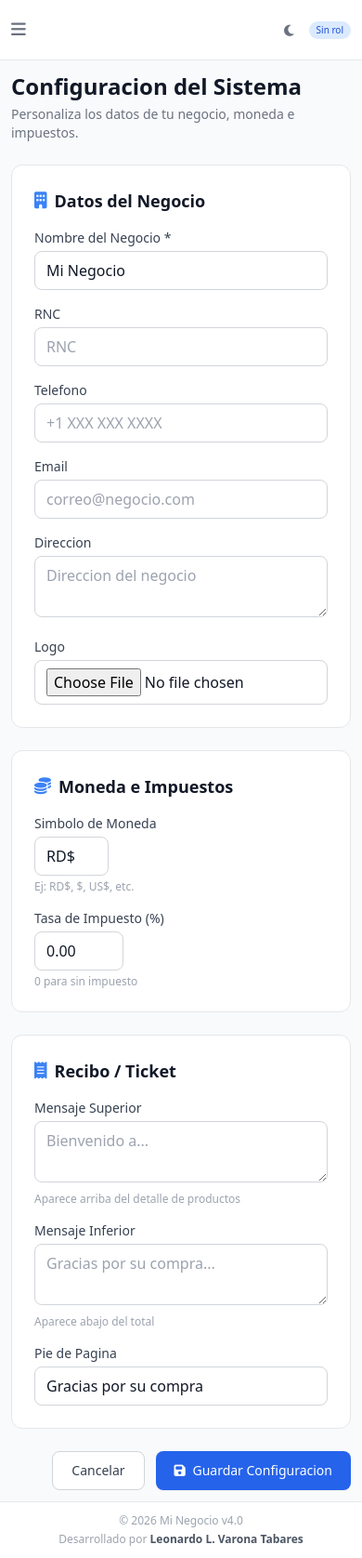
After one commit to leonardovarona42/Inventory_Sales, a Django app: page /sales/configuracion/ in a window 390 px wide. The commit adds this page. Shown: the whole page at 93% size. Run offline with Django 5.2, Linux system fonts and the light colour scheme; the visitor is signed in with stand-in values (Sample User, id 1); data comes from the database, SQL or seed files in the repository.

Commit message:
feat: add system configuration with dynamic business settings and currency
- Add ConfiguracionSistema singleton model (name, RNC, address, phone, email, currency symbol, tax rate, receipt messages, logo)
- Add settings management page with form UI
- Context processor makes config available in all templates
- Replace hardcoded $ with dynamic config.simbolo_moneda across all templates
- Dynamic business name in sidebar header and footer
- Cached config with get_or_create for performance

```diff
--- a/Inventory_Sales/settings.py
+++ b/Inventory_Sales/settings.py
@@ -125,6 +125,7 @@ TEMPLATES = [
                 'django.template.context_processors.request',
                 'django.contrib.auth.context_processors.auth',
                 'django.contrib.messages.context_processors.messages',
+                'ventas.context_processors.configuracion_sistema',
             ],
         },
     },
--- a/templates/base.html
+++ b/templates/base.html
@@ -61,7 +61,7 @@
                     <i class="fas fa-store text-white text-sm"></i>
                 </div>
                 <div>
-                    <h1 class="text-gray-900 dark:text-white font-bold text-sm">Mi Negocio</h1>
+                    <h1 class="text-gray-900 dark:text-white font-bold text-sm truncate">{{ config.nombre_negocio|default:"Mi Negocio" }}</h1>
                     <p class="text-gray-500 dark:text-gray-400 text-xs">Sistema de Gestion</p>
                 </div>
             </div>
@@ -124,6 +124,9 @@
                 <a href="{% url 'acerca_de' %}" class="sidebar-link {% if 'acerca' in request.resolver_match.url_name %}active{% endif %}">
                     <i class="fas fa-circle-info w-5 text-center"></i><span>Acerca de</span>
                 </a>
+                <a href="{% url 'configuracion_update' %}" class="sidebar-link {% if 'configuracion' in request.resolver_match.url_name %}active{% endif %}">
+                    <i class="fas fa-cog w-5 text-center"></i><span>Configuracion</span>
+                </a>
                 {% endif %}
             </nav>
 
@@ -179,12 +182,18 @@
 
             <footer class="px-3 sm:px-6 py-3 border-t border-gray-200 dark:border-gray-700 bg-white dark:bg-gray-800">
                 <div class="flex flex-col sm:flex-row items-center justify-between gap-1 text-xs text-gray-400 dark:text-gray-500">
-                    <span>&copy; 2026 Inventory Sales v4.0</span>
+                    <span>&copy; 2026 {{ config.nombre_negocio|default:"Inventory Sales" }} v4.0</span>
                     <span>Desarrollado por <strong class="text-gray-600 dark:text-gray-300">Leonardo L. Varona Tabares</strong></span>
+                    {% if config.telefono or config.email %}
                     <div class="flex items-center gap-3">
-                        <a href="mailto:leonardovarona42@gmail.com" class="hover:text-primary-500 dark:hover:text-primary-400 transition-colors"><i class="fas fa-envelope mr-1"></i>leonardovarona42@gmail.com</a>
-                        <a href="tel:+5358003511" class="hover:text-primary-500 dark:hover:text-primary-400 transition-colors"><i class="fas fa-phone mr-1"></i>+53 5800 3511</a>
+                        {% if config.email %}
+                        <a href="mailto:{{ config.email }}" class="hover:text-primary-500 dark:hover:text-primary-400 transition-colors"><i class="fas fa-envelope mr-1"></i>{{ config.email }}</a>
+                        {% endif %}
+                        {% if config.telefono %}
+                        <a href="tel:{{ config.telefono }}" class="hover:text-primary-500 dark:hover:text-primary-400 transition-colors"><i class="fas fa-phone mr-1"></i>{{ config.telefono }}</a>
+                        {% endif %}
                     </div>
+                    {% endif %}
                 </div>
             </footer>
         </div>
--- a/templates/home.html
+++ b/templates/home.html
@@ -106,7 +106,7 @@
                 <p class="text-sm text-green-700 dark:text-green-400">Ventas</p>
             </div>
             <div class="text-center p-4 bg-blue-50 dark:bg-blue-900/20 rounded-lg">
-                <p class="text-2xl font-bold text-blue-600 dark:text-blue-400">${{ total_hoy|floatformat:2 }}</p>
+                <p class="text-2xl font-bold text-blue-600 dark:text-blue-400">{{ config.simbolo_moneda }}{{ total_hoy|floatformat:2 }}</p>
                 <p class="text-sm text-blue-700 dark:text-blue-400">Ingresos</p>
             </div>
             <div class="text-center p-4 bg-purple-50 dark:bg-purple-900/20 rounded-lg">
--- a/templates/productos/producto_detail.html
+++ b/templates/productos/producto_detail.html
@@ -40,11 +40,11 @@
             </div>
             <div class="p-4 bg-gray-50 dark:bg-gray-700/50 rounded-lg">
                 <p class="text-xs text-gray-500 dark:text-gray-400 uppercase">Precio Venta</p>
-                <p class="text-2xl font-bold text-green-600 dark:text-green-400">${{ producto.precio_venta|floatformat:2 }}</p>
+                <p class="text-2xl font-bold text-green-600 dark:text-green-400">{{ config.simbolo_moneda }}{{ producto.precio_venta|floatformat:2 }}</p>
             </div>
             <div class="p-4 bg-gray-50 dark:bg-gray-700/50 rounded-lg">
                 <p class="text-xs text-gray-500 dark:text-gray-400 uppercase">Valor Total</p>
-                <p class="text-2xl font-bold text-primary-600 dark:text-primary-400">${{ valor_total|floatformat:2 }}</p>
+                <p class="text-2xl font-bold text-primary-600 dark:text-primary-400">{{ config.simbolo_moneda }}{{ valor_total|floatformat:2 }}</p>
             </div>
         </div>
 
@@ -87,7 +87,7 @@
 
         <!-- Price Cost -->
         <div class="px-6 py-3 border-t border-gray-100 dark:border-gray-700">
-            <p class="text-sm text-gray-500 dark:text-gray-400">Precio Costo: <span class="font-medium text-gray-900 dark:text-white">${{ producto.precio_costo|floatformat:2 }}</span></p>
+            <p class="text-sm text-gray-500 dark:text-gray-400">Precio Costo: <span class="font-medium text-gray-900 dark:text-white">{{ config.simbolo_moneda }}{{ producto.precio_costo|floatformat:2 }}</span></p>
         </div>
 
         <!-- Movements -->
--- a/templates/productos/producto_list.html
+++ b/templates/productos/producto_list.html
@@ -109,8 +109,8 @@
                             {{ producto.stock_actual }}
                         </span>
                     </td>
-                    <td class="px-6 py-4 text-right text-sm text-gray-700 dark:text-gray-300 cost-value">${{ producto.precio_costo|floatformat:2 }}</td>
-                    <td class="px-6 py-4 text-right text-sm font-semibold text-green-600 dark:text-green-400 sale-value">${{ producto.precio_venta|floatformat:2 }}</td>
+                    <td class="px-6 py-4 text-right text-sm text-gray-700 dark:text-gray-300 cost-value">{{ config.simbolo_moneda }}{{ producto.precio_costo|floatformat:2 }}</td>
+                    <td class="px-6 py-4 text-right text-sm font-semibold text-green-600 dark:text-green-400 sale-value">{{ config.simbolo_moneda }}{{ producto.precio_venta|floatformat:2 }}</td>
                     <td class="px-6 py-4 text-center">
                         {% if producto.stock_actual < producto.stock_minimo %}
                             <span class="px-2 py-0.5 bg-red-100 text-red-800 rounded-full text-xs font-medium dark:bg-red-900/30 dark:text-red-400">Bajo</span>
--- a/templates/reportes/dashboard.html
+++ b/templates/reportes/dashboard.html
@@ -14,7 +14,7 @@
         </div>
         <div class="bg-white dark:bg-gray-800 rounded-xl border border-gray-200 dark:border-gray-700 p-6">
             <div class="flex items-center justify-between">
-                <div><p class="text-sm text-gray-500 dark:text-gray-400">Ingresos Totales</p><p class="text-3xl font-bold text-green-600 dark:text-green-400 mt-1">${{ ingresos_totales|floatformat:2 }}</p></div>
+                <div><p class="text-sm text-gray-500 dark:text-gray-400">Ingresos Totales</p><p class="text-3xl font-bold text-green-600 dark:text-green-400 mt-1">{{ config.simbolo_moneda }}{{ ingresos_totales|floatformat:2 }}</p></div>
                 <div class="w-12 h-12 bg-green-100 dark:bg-green-900/30 rounded-lg flex items-center justify-center"><i class="fas fa-dollar-sign text-green-600 dark:text-green-400 text-xl"></i></div>
             </div>
         </div>
@@ -69,7 +69,7 @@
             </thead>
             <tbody class="divide-y divide-gray-50 dark:divide-gray-700">
                 {% for v in ventas_por_cajero %}
-                <tr class="text-gray-900 dark:text-white"><td class="py-3 font-medium">{{ v.cajero|default:"N/A" }}</td><td class="py-3 text-center">{{ v.total }}</td><td class="py-3 text-right font-semibold">${{ v.ingresos|floatformat:2 }}</td></tr>
+                <tr class="text-gray-900 dark:text-white"><td class="py-3 font-medium">{{ v.cajero|default:"N/A" }}</td><td class="py-3 text-center">{{ v.total }}</td><td class="py-3 text-right font-semibold">{{ config.simbolo_moneda }}{{ v.ingresos|floatformat:2 }}</td></tr>
                 {% endfor %}
             </tbody>
         </table>
--- /dev/null
+++ b/templates/ventas/configuracion_form.html
@@ -0,0 +1,105 @@
+{% extends "base.html" %}
+{% block content %}
+<div class="max-w-4xl mx-auto">
+    <div class="mb-6">
+        <h1 class="text-2xl font-bold text-gray-900 dark:text-white">Configuracion del Sistema</h1>
+        <p class="text-sm text-gray-500 dark:text-gray-400 mt-1">Personaliza los datos de tu negocio, moneda e impuestos.</p>
+    </div>
+
+    <form method="post" enctype="multipart/form-data" class="space-y-6">
+        {% csrf_token %}
+
+        <!-- Datos del Negocio -->
+        <div class="bg-white dark:bg-gray-800 rounded-xl border border-gray-200 dark:border-gray-700 p-6">
+            <h2 class="text-lg font-semibold text-gray-900 dark:text-white mb-4 flex items-center gap-2">
+                <i class="fas fa-building text-primary-500"></i> Datos del Negocio
+            </h2>
+            <div class="grid grid-cols-1 md:grid-cols-2 gap-4">
+                <div>
+                    <label class="block text-sm font-medium text-gray-700 dark:text-gray-300 mb-1">Nombre del Negocio *</label>
+                    {{ form.nombre_negocio }}
+                    {% if form.nombre_negocio.errors %}
+                    <p class="text-red-500 text-xs mt-1">{{ form.nombre_negocio.errors.0 }}</p>
+                    {% endif %}
+                </div>
+                <div>
+                    <label class="block text-sm font-medium text-gray-700 dark:text-gray-300 mb-1">RNC</label>
+                    {{ form.rnc_negocio }}
+                </div>
+                <div>
+                    <label class="block text-sm font-medium text-gray-700 dark:text-gray-300 mb-1">Telefono</label>
+                    {{ form.telefono }}
+                </div>
+                <div>
+                    <label class="block text-sm font-medium text-gray-700 dark:text-gray-300 mb-1">Email</label>
+                    {{ form.email }}
+                </div>
+                <div class="md:col-span-2">
+                    <label class="block text-sm font-medium text-gray-700 dark:text-gray-300 mb-1">Direccion</label>
+                    {{ form.direccion }}
+                </div>
+                <div>
+                    <label class="block text-sm font-medium text-gray-700 dark:text-gray-300 mb-1">Logo</label>
+                    {% if form.instance.logo %}
+                    <div class="mb-2">
+                        <img src="{{ form.instance.logo.url }}" alt="Logo actual" class="h-16 w-auto rounded-lg border border-gray-200 dark:border-gray-700">
+                    </div>
+                    {% endif %}
+                    {{ form.logo }}
+                </div>
+            </div>
+        </div>
+
+        <!-- Moneda e Impuestos -->
+        <div class="bg-white dark:bg-gray-800 rounded-xl border border-gray-200 dark:border-gray-700 p-6">
+            <h2 class="text-lg font-semibold text-gray-900 dark:text-white mb-4 flex items-center gap-2">
+                <i class="fas fa-coins text-primary-500"></i> Moneda e Impuestos
+            </h2>
+            <div class="grid grid-cols-1 md:grid-cols-2 gap-4">
+                <div>
+                    <label class="block text-sm font-medium text-gray-700 dark:text-gray-300 mb-1">Simbolo de Moneda</label>
+                    {{ form.simbolo_moneda }}
+                    <p class="text-xs text-gray-400 mt-1">Ej: RD$, $, US$, etc.</p>
+                </div>
+                <div>
+                    <label class="block text-sm font-medium text-gray-700 dark:text-gray-300 mb-1">Tasa de Impuesto (%)</label>
+                    {{ form.tasa_impuesto }}
+                    <p class="text-xs text-gray-400 mt-1">0 para sin impuesto</p>
+                </div>
+            </div>
+        </div>
+
+        <!-- Recibo -->
+        <div class="bg-white dark:bg-gray-800 rounded-xl border border-gray-200 dark:border-gray-700 p-6">
+            <h2 class="text-lg font-semibold text-gray-900 dark:text-white mb-4 flex items-center gap-2">
+                <i class="fas fa-receipt text-primary-500"></i> Recibo / Ticket
+            </h2>
+            <div class="space-y-4">
+                <div>
+                    <label class="block text-sm font-medium text-gray-700 dark:text-gray-300 mb-1">Mensaje Superior</label>
+                    {{ form.mensaje_recibo_superior }}
+                    <p class="text-xs text-gray-400 mt-1">Aparece arriba del detalle de productos</p>
+                </div>
+                <div>
+                    <label class="block text-sm font-medium text-gray-700 dark:text-gray-300 mb-1">Mensaje Inferior</label>
+                    {{ form.mensaje_recibo_inferior }}
+                    <p class="text-xs text-gray-400 mt-1">Aparece abajo del total</p>
+                </div>
+                <div>
+                    <label class="block text-sm font-medium text-gray-700 dark:text-gray-300 mb-1">Pie de Pagina</label>
+                    {{ form.pie_pagina }}
+                </div>
+            </div>
+        </div>
+
+        <div class="flex justify-end gap-3">
+            <a href="{% url 'home' %}" class="px-5 py-2.5 text-sm font-medium text-gray-700 dark:text-gray-300 bg-white dark:bg-gray-800 border border-gray-300 dark:border-gray-600 rounded-lg hover:bg-gray-50 dark:hover:bg-gray-700 transition-colors">
+                Cancelar
+            </a>
+            <button type="submit" class="px-5 py-2.5 text-sm font-medium text-white bg-primary-600 rounded-lg hover:bg-primary-700 transition-colors shadow-sm">
+                <i class="fas fa-save mr-1"></i> Guardar Configuracion
+            </button>
+        </div>
+    </form>
+</div>
+{% endblock %}
--- a/templates/ventas/venta_detail.html
+++ b/templates/ventas/venta_detail.html
@@ -52,15 +52,15 @@
                     <tr>
                         <td class="py-3">{{ detalle.id_producto.nombre }}</td>
                         <td class="py-3 text-center">{{ detalle.cantidad }}</td>
-                        <td class="py-3 text-right">${{ detalle.precio_unitario|floatformat:2 }}</td>
-                        <td class="py-3 text-right font-medium">${{ detalle.cantidad|floatformat:0|add:"0"|mul:detalle.precio_unitario|floatformat:2 }}</td>
+                        <td class="py-3 text-right">{{ config.simbolo_moneda }}{{ detalle.precio_unitario|floatformat:2 }}</td>
+                        <td class="py-3 text-right font-medium">{{ config.simbolo_moneda }}{{ detalle.cantidad|floatformat:0|add:"0"|mul:detalle.precio_unitario|floatformat:2 }}</td>
                     </tr>
                     {% endfor %}
                 </tbody>
                 <tfoot>
                     <tr class="border-t-2 border-gray-200 dark:border-gray-700">
                         <td colspan="3" class="py-4 text-right font-semibold text-lg">Total</td>
-                        <td class="py-4 text-right font-bold text-lg text-green-600 dark:text-green-400">${{ venta.total_pagado|floatformat:2 }}</td>
+                        <td class="py-4 text-right font-bold text-lg text-green-600 dark:text-green-400">{{ config.simbolo_moneda }}{{ venta.total_pagado|floatformat:2 }}</td>
                     </tr>
                 </tfoot>
             </table>
--- a/templates/ventas/venta_list.html
+++ b/templates/ventas/venta_list.html
@@ -32,7 +32,7 @@
                         </span>
                     </td>
                     <td class="px-6 py-4 text-right">
-                        <span class="font-semibold text-gray-900 dark:text-white">${{ venta.total_pagado|floatformat:2 }}</span>
+                        <span class="font-semibold text-gray-900 dark:text-white">{{ config.simbolo_moneda }}{{ venta.total_pagado|floatformat:2 }}</span>
                     </td>
                     <td class="px-6 py-4 text-center">
                         <a href="{% url 'venta_detail' venta.id %}" class="inline-flex items-center px-3 py-1.5 text-sm font-medium text-primary-600 dark:text-primary-400 hover:text-primary-800 dark:hover:text-primary-300 hover:bg-primary-50 rounded-lg transition-colors">
--- /dev/null
+++ b/ventas/context_processors.py
@@ -0,0 +1,21 @@
+from .models import ConfiguracionSistema
+
+
+def configuracion_sistema(request):
+    """Hacer la configuracion del sistema disponible en todos los templates."""
+    config = ConfiguracionSistema.cargar()
+    return {
+        'config': {
+            'nombre_negocio': config.nombre_negocio,
+            'rnc_negocio': config.rnc_negocio,
+            'direccion': config.direccion,
+            'telefono': config.telefono,
+            'email': config.email,
+            'simbolo_moneda': config.simbolo_moneda,
+            'tasa_impuesto': config.tasa_impuesto,
+            'mensaje_recibo_superior': config.mensaje_recibo_superior,
+            'mensaje_recibo_inferior': config.mensaje_recibo_inferior,
+            'pie_pagina': config.pie_pagina,
+            'logo_url': config.logo.url if config.logo else None,
+        },
+    }
--- a/ventas/forms.py
+++ b/ventas/forms.py
@@ -1,6 +1,29 @@
 from django import forms
-from .models import Venta, DetalleVenta, Cliente
+from .models import Venta, DetalleVenta, Cliente, ConfiguracionSistema
 from productos.models import Producto
+
+
+class ConfiguracionForm(forms.ModelForm):
+    class Meta:
+        model = ConfiguracionSistema
+        fields = [
+            'nombre_negocio', 'rnc_negocio', 'direccion', 'telefono', 'email',
+            'simbolo_moneda', 'tasa_impuesto', 'mensaje_recibo_superior',
+            'mensaje_recibo_inferior', 'pie_pagina', 'logo',
+        ]
+        widgets = {
+            'nombre_negocio': forms.TextInput(attrs={'class': 'input-field', 'placeholder': 'Mi Negocio'}),
+            'rnc_negocio': forms.TextInput(attrs={'class': 'input-field', 'placeholder': 'RNC'}),
+            'direccion': forms.Textarea(attrs={'class': 'input-field', 'rows': 2, 'placeholder': 'Direccion del negocio'}),
+            'telefono': forms.TextInput(attrs={'class': 'input-field', 'placeholder': '+1 XXX XXX XXXX'}),
+            'email': forms.EmailInput(attrs={'class': 'input-field', 'placeholder': 'correo@negocio.com'}),
+            'simbolo_moneda': forms.TextInput(attrs={'class': 'input-field w-20', 'placeholder': 'RD$'}),
+            'tasa_impuesto': forms.NumberInput(attrs={'class': 'input-field w-24', 'step': '0.01', 'min': '0', 'max': '100'}),
+            'mensaje_recibo_superior': forms.Textarea(attrs={'class': 'input-field', 'rows': 2, 'placeholder': 'Bienvenido a...'}),
+            'mensaje_recibo_inferior': forms.Textarea(attrs={'class': 'input-field', 'rows': 2, 'placeholder': 'Gracias por su compra...'}),
+            'pie_pagina': forms.TextInput(attrs={'class': 'input-field', 'placeholder': 'Gracias por su compra'}),
+            'logo': forms.ClearableFileInput(attrs={'class': 'input-field'}),
+        }
 
 
 class ClienteForm(forms.ModelForm):
--- a/ventas/urls.py
+++ b/ventas/urls.py
@@ -16,4 +16,5 @@ urlpatterns = [
     path('clientes/nuevo/', views.ClienteCreateView.as_view(), name='cliente_create'),
     path('clientes/<int:pk>/editar/', views.ClienteUpdateView.as_view(), name='cliente_update'),
     path('clientes/<int:pk>/eliminar/', views.ClienteDeleteView.as_view(), name='cliente_delete'),
+    path('configuracion/', views.ConfiguracionUpdateView.as_view(), name='configuracion_update'),
 ]
--- a/ventas/views.py
+++ b/ventas/views.py
@@ -15,9 +15,9 @@ from django.views.generic import DetailView, ListView, CreateView, UpdateView, D
 
 from productos.models import Producto
 
-from .models import Venta, DetalleVenta, Cliente
+from .models import Venta, DetalleVenta, Cliente, ConfiguracionSistema
 from .services import procesar_venta, cancelar_venta
-from .forms import ClienteForm
+from .forms import ClienteForm, ConfiguracionForm
 from utils import IsCajeroOrAbove, IsAdminUser, _tiene_rol
 
 logger = logging.getLogger(__name__)
@@ -286,3 +286,23 @@ def ajax_crear_cliente(request):
         })
     except Exception as exc:
         return JsonResponse({"success": False, "error": str(exc)})
+
+
+class ConfiguracionUpdateView(LoginRequiredMixin, IsAdminUser, UpdateView):
+    model = ConfiguracionSistema
+    form_class = ConfiguracionForm
+    template_name = 'ventas/configuracion_form.html'
+    success_url = reverse_lazy('configuracion_update')
+
+    def get_object(self, queryset=None):
+        obj, _ = ConfiguracionSistema.objects.get_or_create(pk=1)
+        return obj
+
+    def get_context_data(self, **kwargs):
+        ctx = super().get_context_data(**kwargs)
+        ctx['page_title'] = 'Configuracion del Sistema'
+        return ctx
+
+    def form_valid(self, form):
+        messages.success(self.request, 'Configuracion actualizada correctamente.')
+        return super().form_valid(form)
```
Also changed, not shown: templates/ventas/pos.html (+9 -8 lines), ventas/models.py (+40 -0 lines), ventas/migrations/0004_configuracionsistema.py (added).
